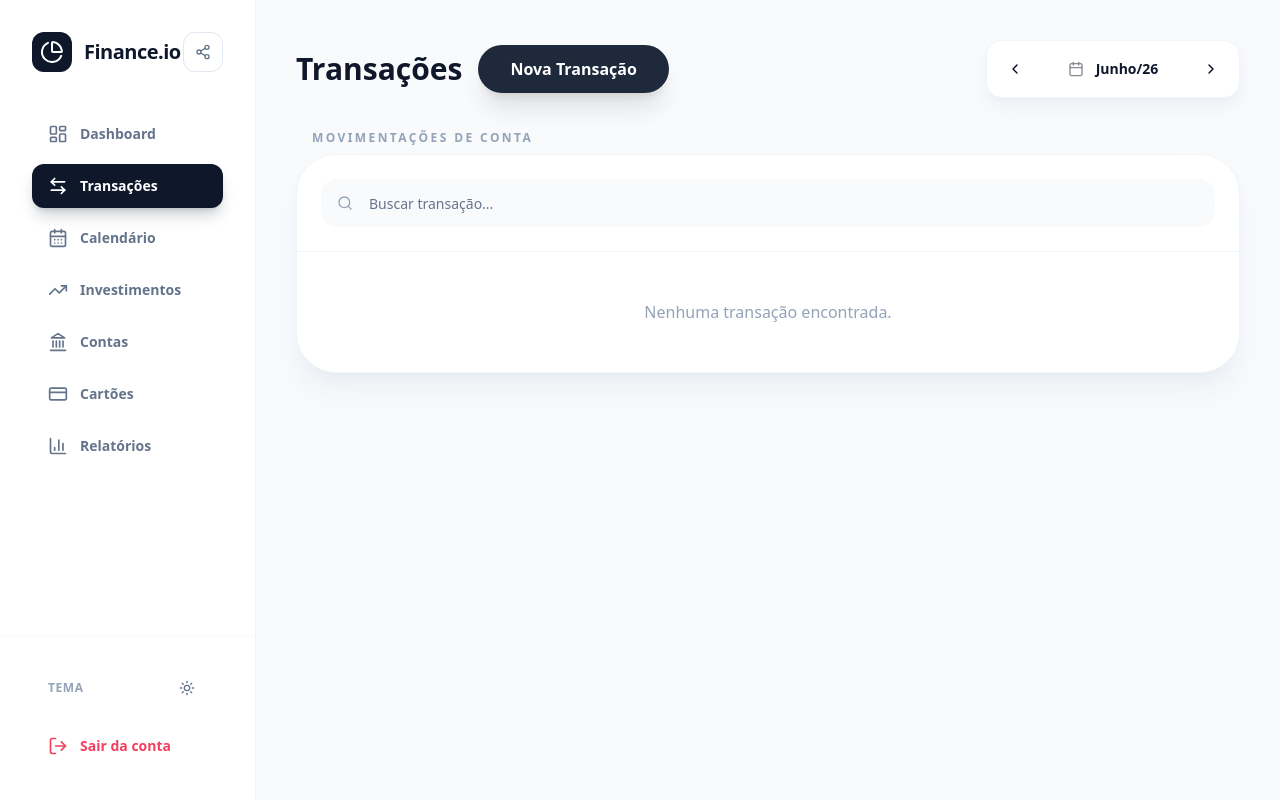
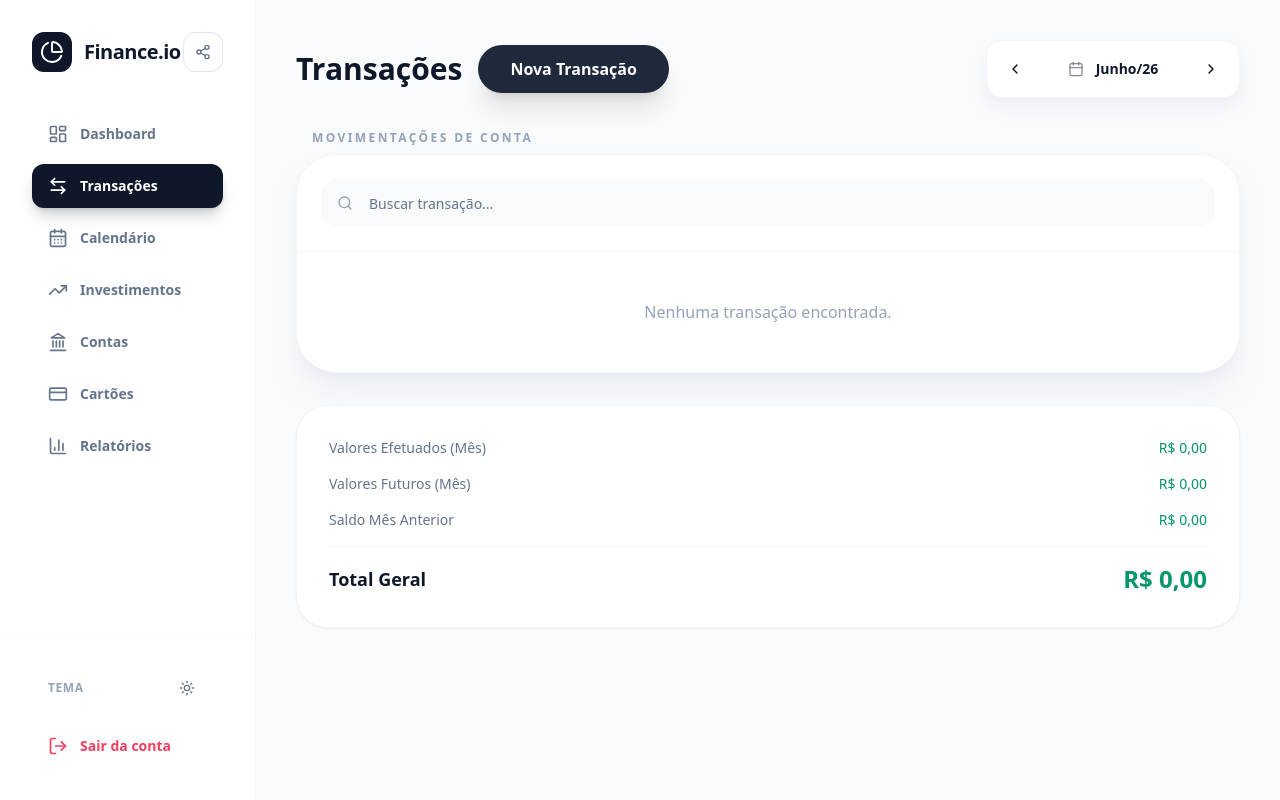
Before and after one commit to allexslima/Controle-Financeiro, a React (Vite) app: page /transactions in a window 1280 px wide. Built offline with nearby package versions, Linux system fonts and the light colour scheme.

Commit message:
[dyad] Restaurando card de resumo financeiro na página de Transações - wrote 1 file(s)

```diff
--- a/src/pages/Transactions.tsx
+++ b/src/pages/Transactions.tsx
@@ -12,8 +12,7 @@ import { useFinance } from "@/context/FinanceContext";
 import { isSameMonth, parseISO, isBefore, startOfMonth, getDate, addMonths } from "date-fns";
 import { Transaction, Bank } from "@/types/finance";
 import { useLocation } from "react-router-dom";
-import { ChevronDown, ChevronUp, CreditCard, ReceiptText } from "lucide-react";
-import { Button } from "@/components/ui/button";
+import { ChevronDown, ChevronUp, CreditCard } from "lucide-react";
 import { cn } from "@/lib/utils";
 
 const TransactionsPage = () => {
@@ -55,10 +54,9 @@ const TransactionsPage = () => {
         if (!creditGroups[t.bankId]) creditGroups[t.bankId] = { transactions: [], payments: 0 };
         creditGroups[t.bankId].transactions.push(t);
       } else if (t.method === 'transfer' && banks.find(b => b.id === t.destinationBankId)?.type === 'credit_card') {
-        // É um pagamento de fatura
         if (!creditGroups[t.destinationBankId!]) creditGroups[t.destinationBankId!] = { transactions: [], payments: 0 };
         creditGroups[t.destinationBankId!].payments += t.amount;
-        normalTransactions.push(t); // Mantemos o pagamento na lista pois ele saiu de uma conta
+        normalTransactions.push(t);
       } else {
         normalTransactions.push(t);
       }
@@ -66,6 +64,31 @@ const TransactionsPage = () => {
 
     return { normalTransactions, creditGroups };
   }, [transactions, currentDate, banks]);
+
+  const summaryData = useMemo(() => {
+    const monthStart = startOfMonth(currentDate);
+    const baseTransactions = transactions.filter(t => isSameMonth(getBillingMonth(t), currentDate));
+
+    const calculateBalance = (tList: Transaction[]) => {
+      return tList.reduce((acc, t) => {
+        if (t.method === 'income') return acc + t.amount;
+        if (t.method === 'transfer') return acc;
+        return acc - t.amount;
+      }, 0);
+    };
+
+    const completed = calculateBalance(baseTransactions.filter(t => t.isCompleted));
+    const future = calculateBalance(baseTransactions.filter(t => !t.isCompleted));
+
+    const previousTransactions = transactions.filter(t =>
+      isBefore(getBillingMonth(t), monthStart)
+    );
+    const previousBalance = calculateBalance(previousTransactions);
+
+    return { completed, future, previousBalance };
+  }, [transactions, currentDate, banks]);
+
+  const grandTotal = summaryData.completed + summaryData.future + summaryData.previousBalance;
 
   const toggleFatura = (bankId: string) => {
     setExpandedFaturas(prev => ({ ...prev, [bankId]: !prev[bankId] }));
@@ -115,7 +138,6 @@ const TransactionsPage = () => {
           </header>
 
           <div className="space-y-4">
-            {/* Seção de Faturas Agrupadas */}
             {Object.entries(processedData.creditGroups).map(([bankId, group]) => {
               const bank = banks.find(b => b.id === bankId);
               const totalPurchases = group.transactions.reduce((acc, t) => acc + t.amount, 0);
@@ -166,7 +188,6 @@ const TransactionsPage = () => {
               );
             })}
 
-            {/* Lista de Transações Normais (Débito, Receita, Pagamentos) */}
             <div className="space-y-2">
               <h3 className="text-xs font-black uppercase tracking-[0.2em] text-slate-400 px-4 mb-2">Movimentações de Conta</h3>
               <TransactionList
@@ -175,6 +196,34 @@ const TransactionsPage = () => {
                 onEdit={setEditingTransaction}
                 onDelete={handleDeleteRequest}
               />
+            </div>
+          </div>
+
+          {/* Card de Resumo Financeiro */}
+          <div className="bg-white dark:bg-slate-900 p-8 rounded-[2rem] shadow-sm border border-slate-100 dark:border-slate-800 space-y-4">
+            <div className="flex justify-between text-sm font-medium text-slate-500">
+              <span>Valores Efetuados (Mês)</span>
+              <span className={summaryData.completed >= 0 ? 'text-emerald-600' : 'text-rose-600'}>
+                {new Intl.NumberFormat('pt-BR', { style: 'currency', currency: 'BRL' }).format(summaryData.completed)}
+              </span>
+            </div>
+            <div className="flex justify-between text-sm font-medium text-slate-500">
+              <span>Valores Futuros (Mês)</span>
+              <span className={summaryData.future >= 0 ? 'text-emerald-600' : 'text-rose-600'}>
+                {new Intl.NumberFormat('pt-BR', { style: 'currency', currency: 'BRL' }).format(summaryData.future)}
+              </span>
+            </div>
+            <div className="flex justify-between text-sm font-medium text-slate-500">
+              <span>Saldo Mês Anterior</span>
+              <span className={summaryData.previousBalance >= 0 ? 'text-emerald-600' : 'text-rose-600'}>
+                {new Intl.NumberFormat('pt-BR', { style: 'currency', currency: 'BRL' }).format(summaryData.previousBalance)}
+              </span>
+            </div>
+            <div className="pt-4 border-t border-slate-100 dark:border-slate-800 flex justify-between items-center">
+              <span className="text-lg font-black text-slate-900 dark:text-white">Total Geral</span>
+              <span className={`text-2xl font-black ${grandTotal >= 0 ? 'text-emerald-600' : 'text-rose-600'}`}>
+                {new Intl.NumberFormat('pt-BR', { style: 'currency', currency: 'BRL' }).format(grandTotal)}
+              </span>
             </div>
           </div>
         </div>
```
